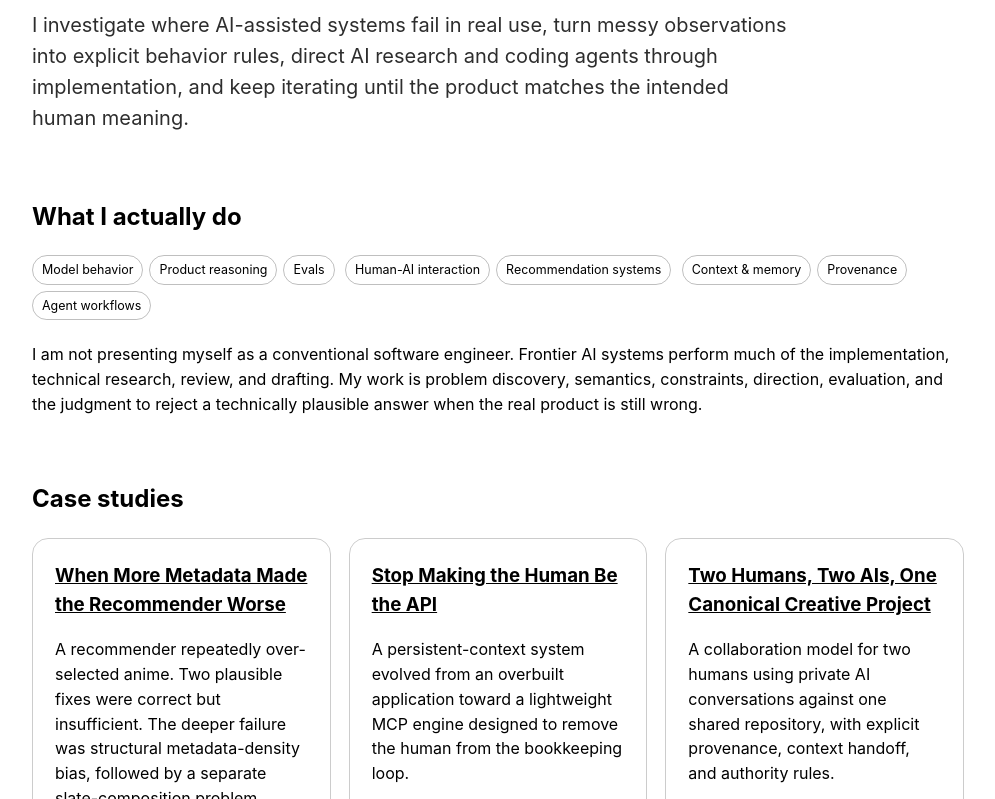
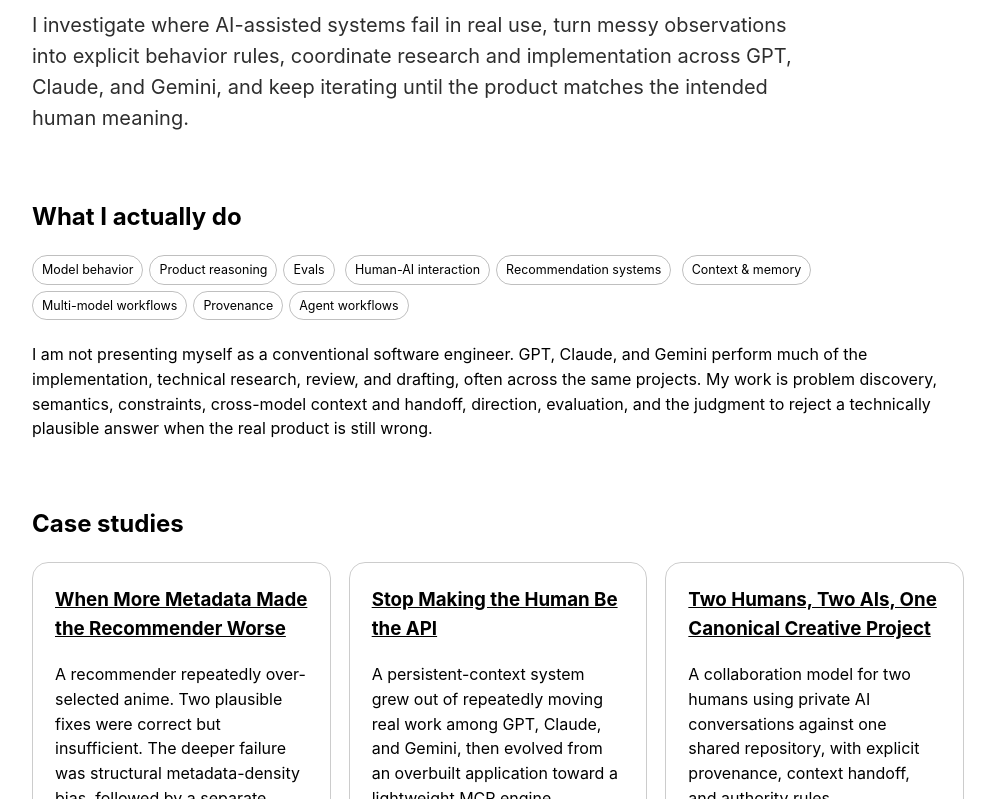
Before and after one commit to KraeskAI/ai-product-case-studies, a plain HTML site: page index.html in a window 1280 px wide. Shown: the part 257-1056 px from the top of the page, without its empty margins (142-1137 px from the left). Drawn offline with Linux system fonts and the light colour scheme.

Commit message:
site: add multi-model workflow framing

```diff
--- a/index.html
+++ b/index.html
@@ -27,16 +27,16 @@
 <main>
 <div class="eyebrow">Independent case studies</div>
 <h1>AI Product &amp; Model Behavior</h1>
-<p class="lede">I investigate where AI-assisted systems fail in real use, turn messy observations into explicit behavior rules, direct AI research and coding agents through implementation, and keep iterating until the product matches the intended human meaning.</p>
+<p class="lede">I investigate where AI-assisted systems fail in real use, turn messy observations into explicit behavior rules, coordinate research and implementation across GPT, Claude, and Gemini, and keep iterating until the product matches the intended human meaning.</p>
 
 <section>
 <h2>What I actually do</h2>
 <div>
 <span class="tag">Model behavior</span><span class="tag">Product reasoning</span><span class="tag">Evals</span>
 <span class="tag">Human-AI interaction</span><span class="tag">Recommendation systems</span>
-<span class="tag">Context &amp; memory</span><span class="tag">Provenance</span><span class="tag">Agent workflows</span>
+<span class="tag">Context &amp; memory</span><span class="tag">Multi-model workflows</span><span class="tag">Provenance</span><span class="tag">Agent workflows</span>
 </div>
-<p>I am not presenting myself as a conventional software engineer. Frontier AI systems perform much of the implementation, technical research, review, and drafting. My work is problem discovery, semantics, constraints, direction, evaluation, and the judgment to reject a technically plausible answer when the real product is still wrong.</p>
+<p>I am not presenting myself as a conventional software engineer. GPT, Claude, and Gemini perform much of the implementation, technical research, review, and drafting, often across the same projects. My work is problem discovery, semantics, constraints, cross-model context and handoff, direction, evaluation, and the judgment to reject a technically plausible answer when the real product is still wrong.</p>
 </section>
 
 <section>
@@ -49,8 +49,8 @@
 </div>
 <div class="card">
 <h3><a href="case-studies/02-stop-making-the-human-be-the-api.md">Stop Making the Human Be the API</a></h3>
-<p>A persistent-context system evolved from an overbuilt application toward a lightweight MCP engine designed to remove the human from the bookkeeping loop.</p>
-<p class="small">Agent memory · context architecture · product simplification</p>
+<p>A persistent-context system grew out of repeatedly moving real work among GPT, Claude, and Gemini, then evolved from an overbuilt application toward a lightweight MCP engine designed to remove the human from the bookkeeping loop.</p>
+<p class="small">Multi-model context · agent memory · product simplification</p>
 </div>
 <div class="card">
 <h3><a href="case-studies/03-two-humans-two-ais-one-canonical-project.md">Two Humans, Two AIs, One Canonical Creative Project</a></h3>
```
